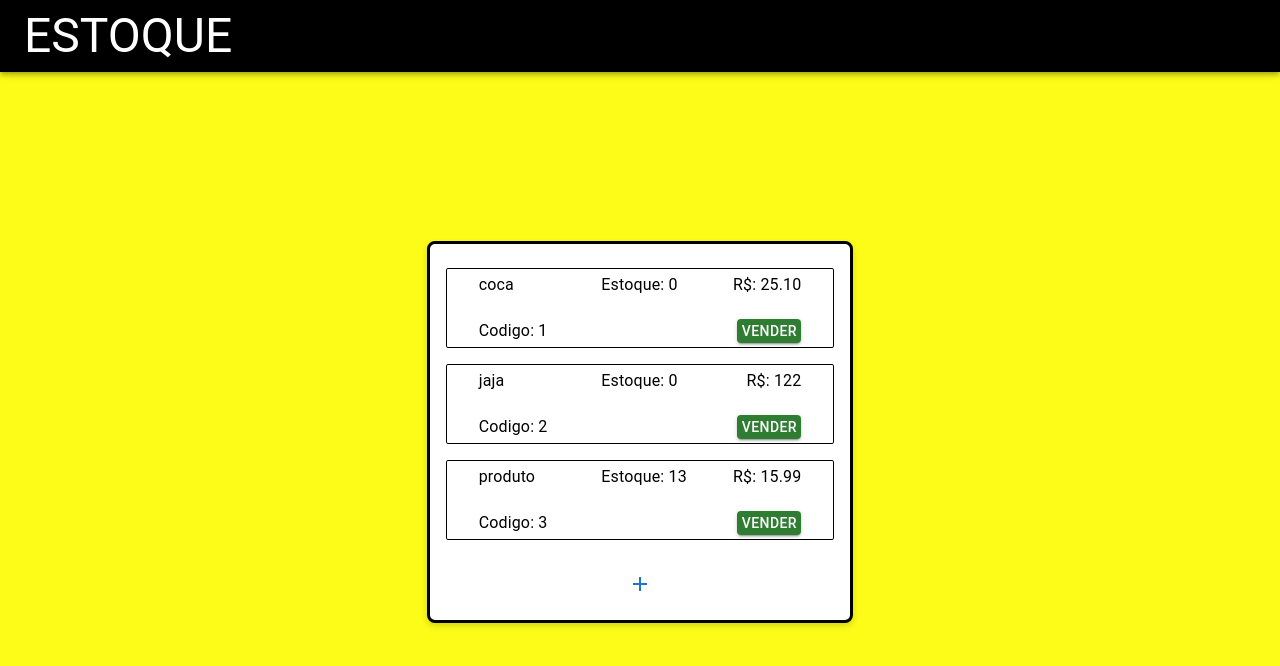
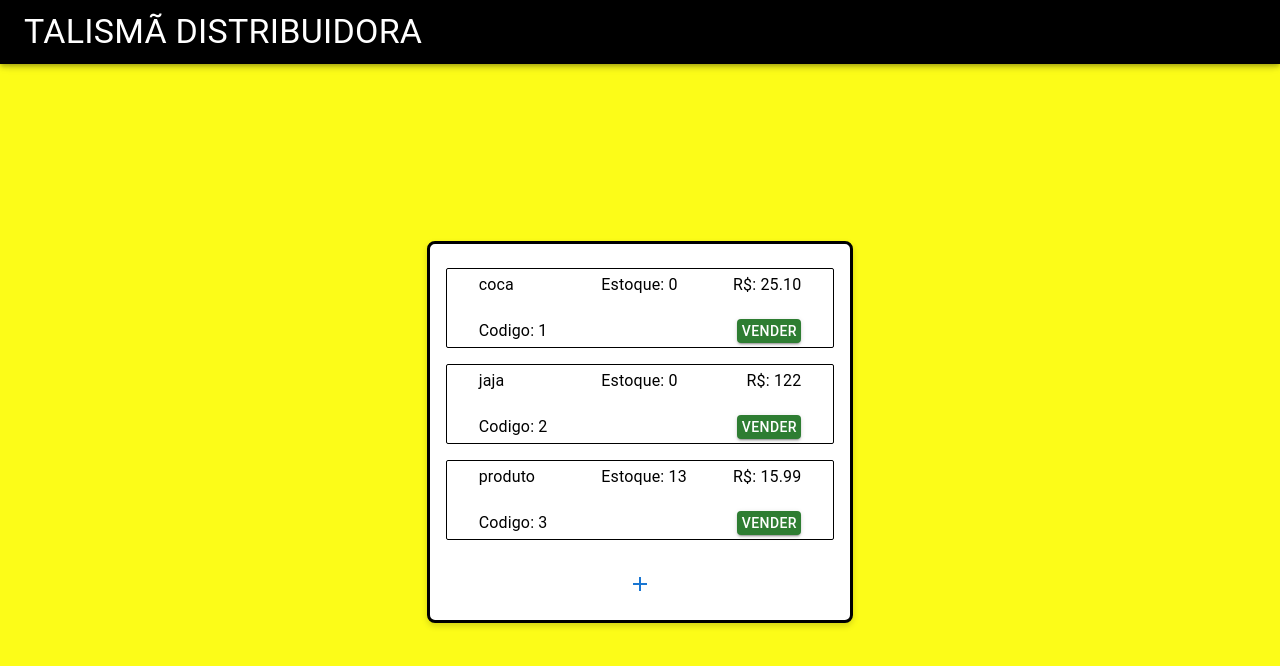
Before and after one commit to sadomoso/EstoqueOnline, a React (Create React App) app: page /Home in a window 1280 px wide. Shown: the top 666 px of the page. Built offline with nearby package versions, Linux system fonts and the light colour scheme; data requests are answered from the project's data file.

Commit message:
Refaziz o titulo para ficar mais agradavel

```diff
--- a/src/Components/Menu.js
+++ b/src/Components/Menu.js
@@ -7,7 +7,7 @@ export default function Menu() {
       <Toolbar>
         <Grid container alignItems="center">
           <Grid item xs={12} md={6} marginY={1}>
-            <Typography variant='h3' display="inline-flex">ESTOQUE</Typography>
+            <Typography variant='h4' display="inline-flex">TALISMÃ DISTRIBUIDORA</Typography>
           </Grid>
           <Grid item xs={12} md={6} container justifyContent="flex-end">
           </Grid>
--- a/src/Components/PopupCadastroProdutos.module.js
+++ b/src/Components/PopupCadastroProdutos.module.js
@@ -20,7 +20,7 @@ export default function PopupCadastroProduto({ open, onClose }) { // Correção
 
     return (
         <Dialog id={"Cadastar"} open={open} onClose={onClose} fullScreen>
-            <DialogTitle style={{ backgroundColor: "black", color: "white" }}>Cadastro de produtos</DialogTitle>
+            <DialogTitle style={{ backgroundColor: "black", color: "white" }}>TALISMÃ DISTRIBUIDORA - Cadastro de produtos</DialogTitle>
             <DialogContent style={{ backgroundColor: "yellow" }}>
                 <Grid container spacing={1}>
                     <Grid item xs={12} sm={6}>
--- a/src/Components/PopupVendaProduto.module.js
+++ b/src/Components/PopupVendaProduto.module.js
@@ -23,7 +23,7 @@ export default function PopupCadastroProdutos({ open, onClose, produtoSelecionad
 
     return (
         <Dialog id={'Vender'} open={open} onClose={onClose} fullScreen>
-            <DialogTitle style={{ backgroundColor: "black", color: "white" }}>Dados da Venda</DialogTitle>
+            <DialogTitle style={{ backgroundColor: "black", color: "white" }}>TALISMÃ DISTRIBUIDORA - Dados da Venda</DialogTitle>
             <DialogContent style={{ backgroundColor: "yellow" }}>
                 {produtoSelecionado && (
                     <Grid container spacing={3}>
```
